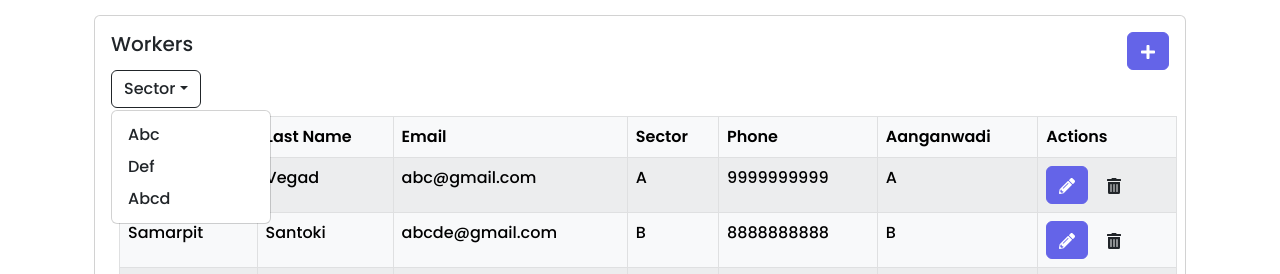
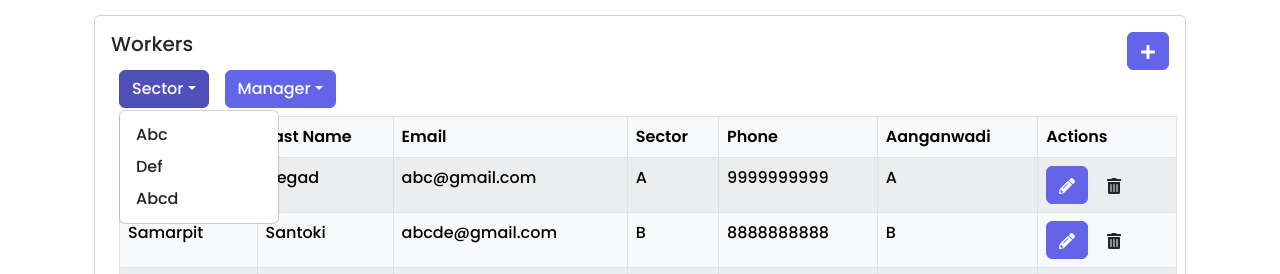
Before and after one commit to SamarpitSantoki/aanganwadimanagement, a React (Vite) app in the folder client/: page /worker in a window 1280 px wide. Both pictures are taken after a click on the button "Sector". Shown: the part 457-731 px from the top of the page. Built offline with nearby package versions, Linux system fonts and the light colour scheme.

Commit message:
Modified Dropdown at all

```diff
--- a/client/src/components/AanganwadiList/AanganwadiList.jsx
+++ b/client/src/components/AanganwadiList/AanganwadiList.jsx
@@ -114,22 +114,17 @@ const AanganwadiList
                         </Button>
                       </div>
                     </div>
-                                {['Sector','Manager'].map(
-                                    (variant) => (
-                                        <DropdownButton
-                                            color="maincolor"
-                                            as={ButtonGroup}
-                                            key={variant}
-                                            id={`dropdown-variants-${variant}`}
-                                            variant={variant.toLowerCase()}
-                                            title={variant}
-                                        >
-                                            <Dropdown.Item eventKey="1">Abc</Dropdown.Item>
-                                            <Dropdown.Item eventKey="2">Def</Dropdown.Item>
-                                            <Dropdown.Item eventKey="3">Abcd</Dropdown.Item>
-                                        </DropdownButton>
-                                    ),
-                                )}
+                                <Dropdown className="d-inline mx-2 d-flex">
+                                <Dropdown.Toggle id="dropdown-autoclose-true" variant="maincolor">
+                                    Sector
+                                </Dropdown.Toggle>
+
+                                <Dropdown.Menu>
+                                    <Dropdown.Item href="#">Abc</Dropdown.Item>
+                                    <Dropdown.Item href="#">Def</Dropdown.Item>
+                                    <Dropdown.Item href="#">Abcd</Dropdown.Item>
+                                </Dropdown.Menu>
+                            </Dropdown>
                     <Table
                       striped
                       bordered
--- a/client/src/components/UserList/UserList.jsx
+++ b/client/src/components/UserList/UserList.jsx
@@ -161,24 +161,29 @@ const UserList = ({ heading }) => {
                   </Button>
                 </div>
               </div>
-                          {['Sector'].map(
-                              (variant) => (
-                                  <DropdownButton
-                                      color="maincolor"
-                                      as={ButtonGroup}
-                                      key={variant}
-                                      id={`dropdown-variants-${variant}`}
-                                      variant={variant.toLowerCase()}
-                                      title={variant}
-                                  >
-                                      <Dropdown.Item eventKey="1">Abc</Dropdown.Item>
-                                      <Dropdown.Item eventKey="2">Def</Dropdown.Item>
-                                      <Dropdown.Item eventKey="3">
-                                          Abcd
-                                      </Dropdown.Item>
-                                  </DropdownButton>
-                              ),
-                          )}
+                          <Dropdown className="d-inline mx-2 ">
+                              <Dropdown.Toggle id="dropdown-autoclose-true" variant="maincolor">
+                                  Sector
+                              </Dropdown.Toggle>
+
+                              <Dropdown.Menu>
+                                  <Dropdown.Item href="#">Abc</Dropdown.Item>
+                                  <Dropdown.Item href="#">Def</Dropdown.Item>
+                                  <Dropdown.Item href="#">Abcd</Dropdown.Item>
+                              </Dropdown.Menu>
+                          </Dropdown>
+
+                          <Dropdown className="d-inline mx-2 ">
+                              <Dropdown.Toggle id="dropdown-autoclose-true" variant="maincolor">
+                                  Manager
+                              </Dropdown.Toggle>
+
+                              <Dropdown.Menu>
+                                  <Dropdown.Item href="#">A</Dropdown.Item>
+                                  <Dropdown.Item href="#">B</Dropdown.Item>
+                                  <Dropdown.Item href="#">C</Dropdown.Item>
+                              </Dropdown.Menu>
+                          </Dropdown>
               <Table striped bordered hover variant="light" className="m-2">
                 <thead>
                   <tr>
```
